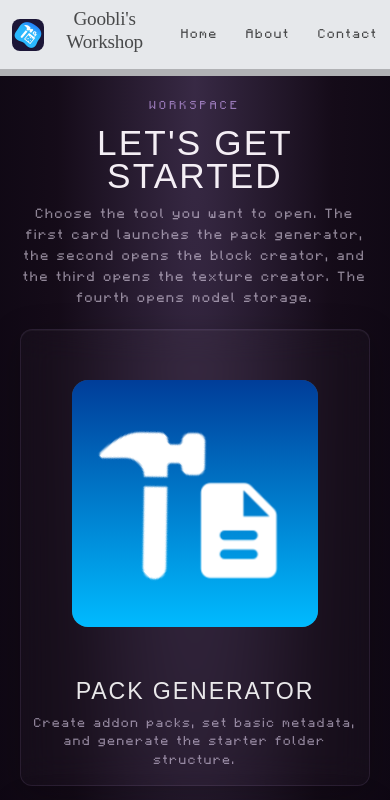
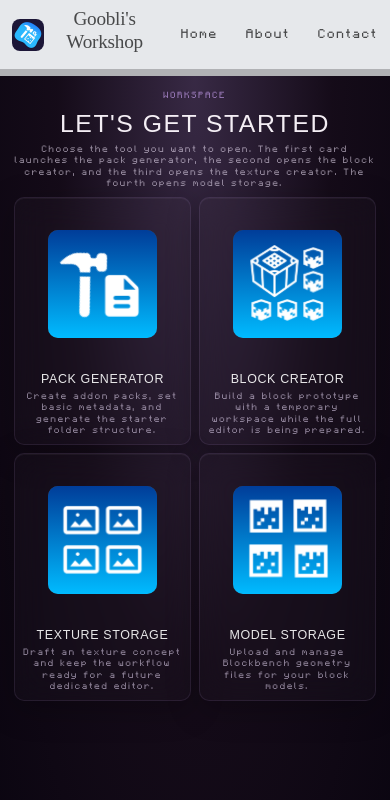
Before and after one commit to gooblicraft/gooblicraft-workshop-react, a React (Vite) app: page /workspace in a window 390 px wide. Shown: the top 800 px of the page. Built offline with nearby package versions, Linux system fonts and the light colour scheme; a web font is replaced by a local one.

Commit message:
feat: enhance responsive design of WorkOptions component with improved styles for various screen sizes

```diff
--- a/src/components/Home/Workspace/WorkOptions.css
+++ b/src/components/Home/Workspace/WorkOptions.css
@@ -244,10 +244,122 @@
 
 @media (max-width: 980px) {
   .work-options-grid {
-    grid-template-columns: 1fr;
+    grid-template-columns: repeat(2, minmax(0, 1fr));
+    gap: 12px;
   }
 
   .work-option-card__description {
     min-height: 0;
   }
 }
+
+@media (max-width: 768px) {
+  .work-options-page {
+    padding: 10px 14px 16px;
+  }
+
+  .work-options-hero {
+    margin-bottom: 10px;
+  }
+
+  .work-options-eyebrow {
+    margin-bottom: 4px;
+    font-size: 0.56rem;
+    letter-spacing: 0.18em;
+  }
+
+  .work-options-title {
+    font-size: clamp(1.25rem, 6vw, 1.9rem);
+    line-height: 1;
+  }
+
+  .work-options-subtitle {
+    margin-top: 8px;
+    font-size: 0.64rem;
+    line-height: 1.3;
+    padding: 0 2px;
+  }
+
+  .work-options-grid {
+    gap: 10px;
+    max-width: 100%;
+    padding: 0 2px;
+  }
+
+  .work-option-card {
+    padding: 8px 9px;
+    border-radius: 10px;
+  }
+
+  .work-option-card__image {
+    aspect-ratio: 1 / 1;
+    border-radius: 10px;
+  }
+
+  .work-option-card__fill-icon {
+    inset: 14%;
+    width: 72%;
+    height: 72%;
+  }
+
+  .work-option-card__body {
+    padding-top: 8px;
+  }
+
+  .work-option-card__title {
+    font-size: 0.88rem;
+    letter-spacing: 0.05em;
+  }
+
+  .work-option-card__description {
+    margin-top: 4px;
+    font-size: 0.62rem;
+    line-height: 1.25;
+  }
+}
+
+@media (max-width: 480px) {
+  .work-options-page {
+    padding: 8px 12px 12px;
+  }
+
+  .work-options-hero {
+    margin-bottom: 8px;
+  }
+
+  .work-options-title {
+    font-size: clamp(1.1rem, 7vw, 1.55rem);
+  }
+
+  .work-options-subtitle {
+    font-size: 0.58rem;
+    line-height: 1.2;
+  }
+
+  .work-options-grid {
+    gap: 8px;
+    padding: 0 2px;
+  }
+
+  .work-option-card {
+    padding: 7px 8px;
+  }
+
+  .work-option-card__image {
+    aspect-ratio: 1 / 1;
+  }
+
+  .work-option-card__fill-icon {
+    inset: 16%;
+    width: 68%;
+    height: 68%;
+  }
+
+  .work-option-card__title {
+    font-size: 0.78rem;
+  }
+
+  .work-option-card__description {
+    font-size: 0.58rem;
+  }
+}
```
